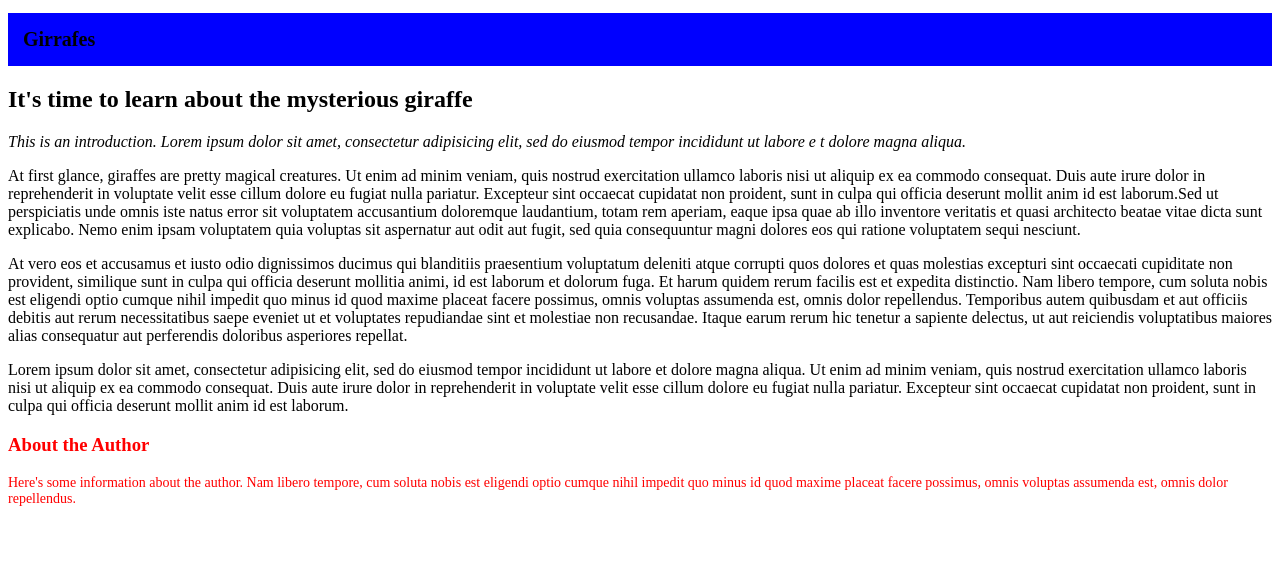
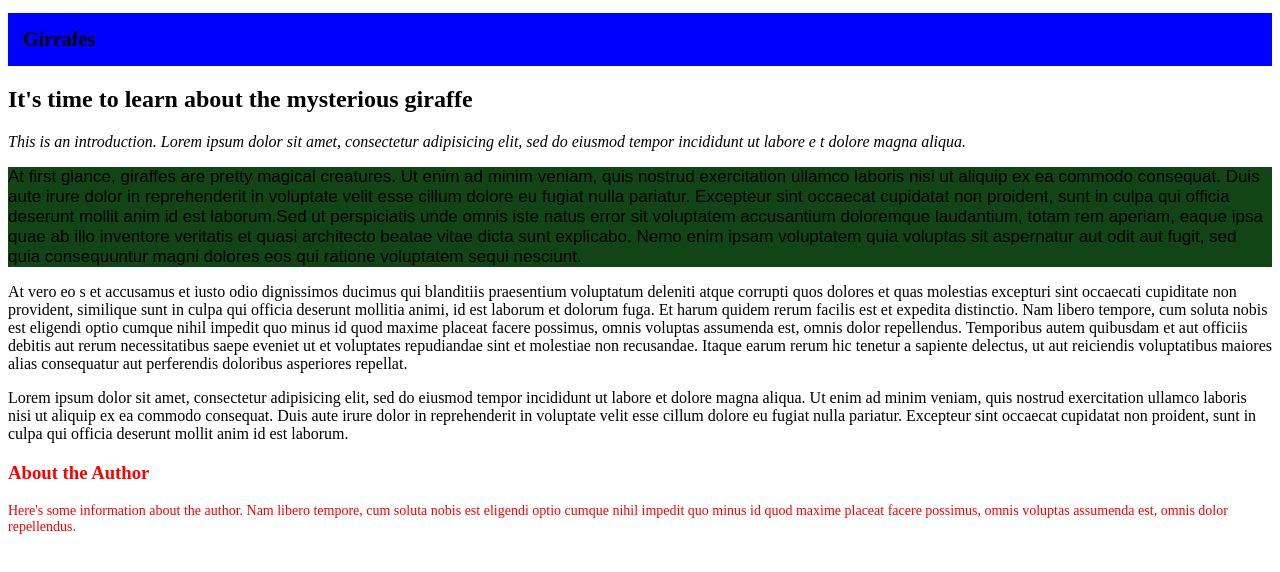
Before and after one commit to kipkemoimayor/Animalia, a plain HTML site: page index.html in a window 1280 px wide. Drawn offline with Linux system fonts and the light colour scheme.

```diff
--- a/css/styles.css
+++ b/css/styles.css
@@ -13,3 +13,9 @@ p.author {
   font-size: 20px;
   padding: 15px;
 }
+.two{
+  font-family: sans-serif;
+  font-size: 17px;
+  margin: auto;
+  background-color: #124515;
+}
--- a/index.html
+++ b/index.html
@@ -10,8 +10,8 @@
     <h2>It's time to learn about the mysterious giraffe</h2>
     <p class="intro">This is an introduction. Lorem ipsum dolor sit amet, consectetur adipisicing elit, sed do eiusmod tempor incididunt ut labore e
       t dolore magna aliqua.</p>
-      <p>At first glance, giraffes are pretty magical creatures. Ut enim ad minim veniam, quis nostrud exercitation ullamco laboris nisi ut aliquip ex ea commodo consequat. Duis aute irure dolor in reprehenderit in voluptate velit esse cillum dolore eu fugiat nulla pariatur. Excepteur sint occaecat cupidatat non proident, sunt in culpa qui officia deserunt mollit anim id est laborum.Sed ut perspiciatis unde omnis iste natus error sit voluptatem accusantium doloremque laudantium, totam rem aperiam, eaque ipsa quae ab illo inventore veritatis et quasi architecto beatae vitae dicta sunt explicabo. Nemo enim ipsam voluptatem quia voluptas sit aspernatur aut odit aut fugit, sed quia consequuntur magni dolores eos qui ratione voluptatem sequi nesciunt.</p>
-    <p>At vero eos et accusamus et iusto odio dignissimos ducimus qui blanditiis praesentium voluptatum deleniti atque corrupti quos dolores et quas molestias excepturi sint occaecati cupiditate non provident, similique sunt in culpa qui officia deserunt mollitia animi, id est laborum et dolorum fuga. Et harum quidem rerum facilis est et expedita distinctio. Nam libero tempore, cum soluta nobis est eligendi optio cumque nihil impedit quo minus id quod maxime placeat facere possimus, omnis voluptas assumenda est, omnis dolor repellendus. Temporibus autem quibusdam et aut officiis debitis aut rerum necessitatibus saepe eveniet ut et voluptates repudiandae sint et molestiae non recusandae. Itaque earum rerum hic tenetur a sapiente delectus, ut aut reiciendis voluptatibus maiores alias consequatur aut perferendis doloribus asperiores repellat.</p>
+      <p class="two">At first glance, giraffes are pretty magical creatures. Ut enim ad minim veniam, quis nostrud exercitation ullamco laboris nisi ut aliquip ex ea commodo consequat. Duis aute irure dolor in reprehenderit in voluptate velit esse cillum dolore eu fugiat nulla pariatur. Excepteur sint occaecat cupidatat non proident, sunt in culpa qui officia deserunt mollit anim id est laborum.Sed ut perspiciatis unde omnis iste natus error sit voluptatem accusantium doloremque laudantium, totam rem aperiam, eaque ipsa quae ab illo inventore veritatis et quasi architecto beatae vitae dicta sunt explicabo. Nemo enim ipsam voluptatem quia voluptas sit aspernatur aut odit aut fugit, sed quia consequuntur magni dolores eos qui ratione voluptatem sequi nesciunt.</p>
+    <p>At vero eo s et accusamus et iusto odio dignissimos ducimus qui blanditiis praesentium voluptatum deleniti atque corrupti quos dolores et quas molestias excepturi sint occaecati cupiditate non provident, similique sunt in culpa qui officia deserunt mollitia animi, id est laborum et dolorum fuga. Et harum quidem rerum facilis est et expedita distinctio. Nam libero tempore, cum soluta nobis est eligendi optio cumque nihil impedit quo minus id quod maxime placeat facere possimus, omnis voluptas assumenda est, omnis dolor repellendus. Temporibus autem quibusdam et aut officiis debitis aut rerum necessitatibus saepe eveniet ut et voluptates repudiandae sint et molestiae non recusandae. Itaque earum rerum hic tenetur a sapiente delectus, ut aut reiciendis voluptatibus maiores alias consequatur aut perferendis doloribus asperiores repellat.</p>
     <p>Lorem ipsum dolor sit amet, consectetur adipisicing elit, sed do eiusmod tempor incididunt ut labore et dolore magna aliqua. Ut enim ad minim veniam, quis nostrud exercitation ullamco laboris nisi ut aliquip ex ea commodo consequat. Duis aute irure dolor in reprehenderit in voluptate velit esse cillum dolore eu fugiat nulla pariatur. Excepteur sint occaecat cupidatat non proident, sunt in culpa qui officia deserunt mollit anim id est laborum.</p>
     <h3 class="author">About the Author</h3>
     <p class="author">Here's some information about the author. Nam libero tempore, cum soluta nobis est eligendi optio cumque nihil impedit quo minus id quod maxime placeat facere possimus, omnis voluptas assumenda est, omnis dolor repellendus.</p>
```
